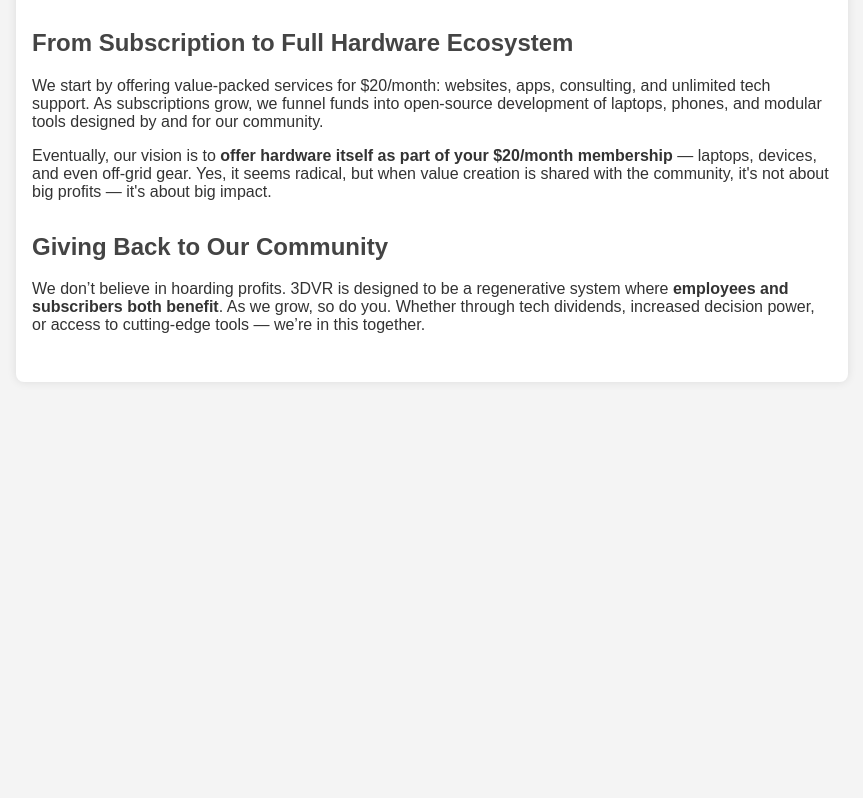
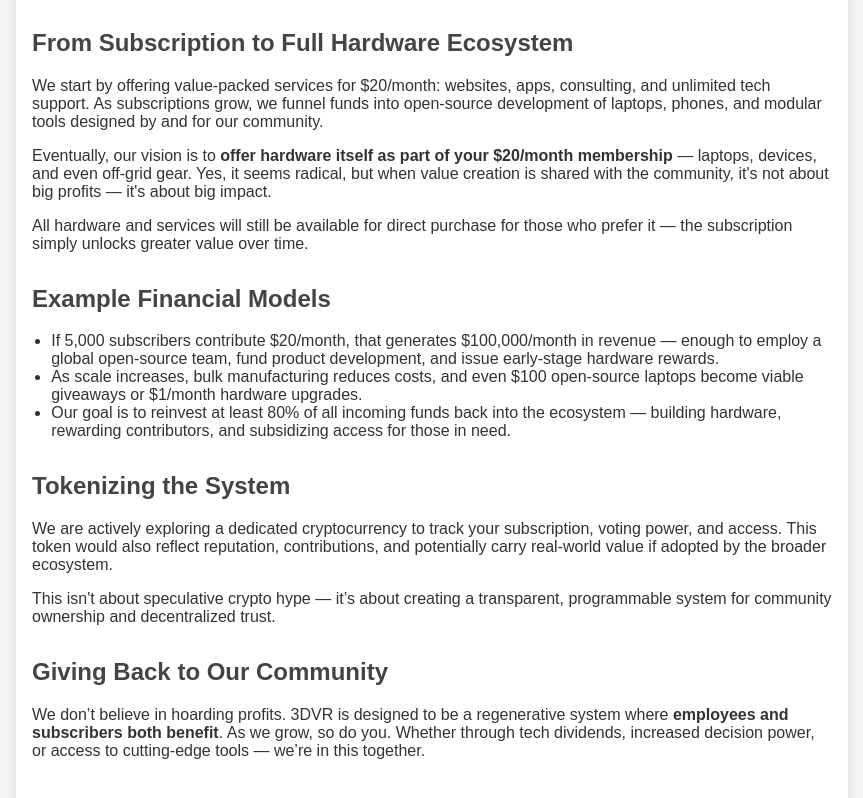
Before and after one commit to tmsteph/3dvr-governance, a plain HTML site: page index.html in a window 1280 px wide. Shown: the part 735-1533 px from the top of the page, without its empty margins (208-1071 px from the left). Before the commit the page ends 1149 px from the top, so only its background shows below. Drawn offline with Linux system fonts and the light colour scheme.

Commit message:
Update index.html

```diff
--- a/index.html
+++ b/index.html
@@ -10,6 +10,7 @@
     section { margin-bottom: 2rem; }
     h2 { color: #444; }
     .level { background: #eee; padding: 1rem; border-radius: 6px; margin: 1rem 0; }
+    ul { padding-left: 1.2rem; }
   </style>
 </head>
 <body>
@@ -42,6 +43,22 @@
   <h2>From Subscription to Full Hardware Ecosystem</h2>
   <p>We start by offering value-packed services for $20/month: websites, apps, consulting, and unlimited tech support. As subscriptions grow, we funnel funds into open-source development of laptops, phones, and modular tools designed by and for our community.</p>
   <p>Eventually, our vision is to <strong>offer hardware itself as part of your $20/month membership</strong> — laptops, devices, and even off-grid gear. Yes, it seems radical, but when value creation is shared with the community, it's not about big profits — it's about big impact.</p>
+  <p>All hardware and services will still be available for direct purchase for those who prefer it — the subscription simply unlocks greater value over time.</p>
+</section>
+
+<section>
+  <h2>Example Financial Models</h2>
+  <ul>
+    <li>If 5,000 subscribers contribute $20/month, that generates $100,000/month in revenue — enough to employ a global open-source team, fund product development, and issue early-stage hardware rewards.</li>
+    <li>As scale increases, bulk manufacturing reduces costs, and even $100 open-source laptops become viable giveaways or $1/month hardware upgrades.</li>
+    <li>Our goal is to reinvest at least 80% of all incoming funds back into the ecosystem — building hardware, rewarding contributors, and subsidizing access for those in need.</li>
+  </ul>
+</section>
+
+<section>
+  <h2>Tokenizing the System</h2>
+  <p>We are actively exploring a dedicated cryptocurrency to track your subscription, voting power, and access. This token would also reflect reputation, contributions, and potentially carry real-world value if adopted by the broader ecosystem.</p>
+  <p>This isn't about speculative crypto hype — it’s about creating a transparent, programmable system for community ownership and decentralized trust.</p>
 </section>
 
 <section>
```
